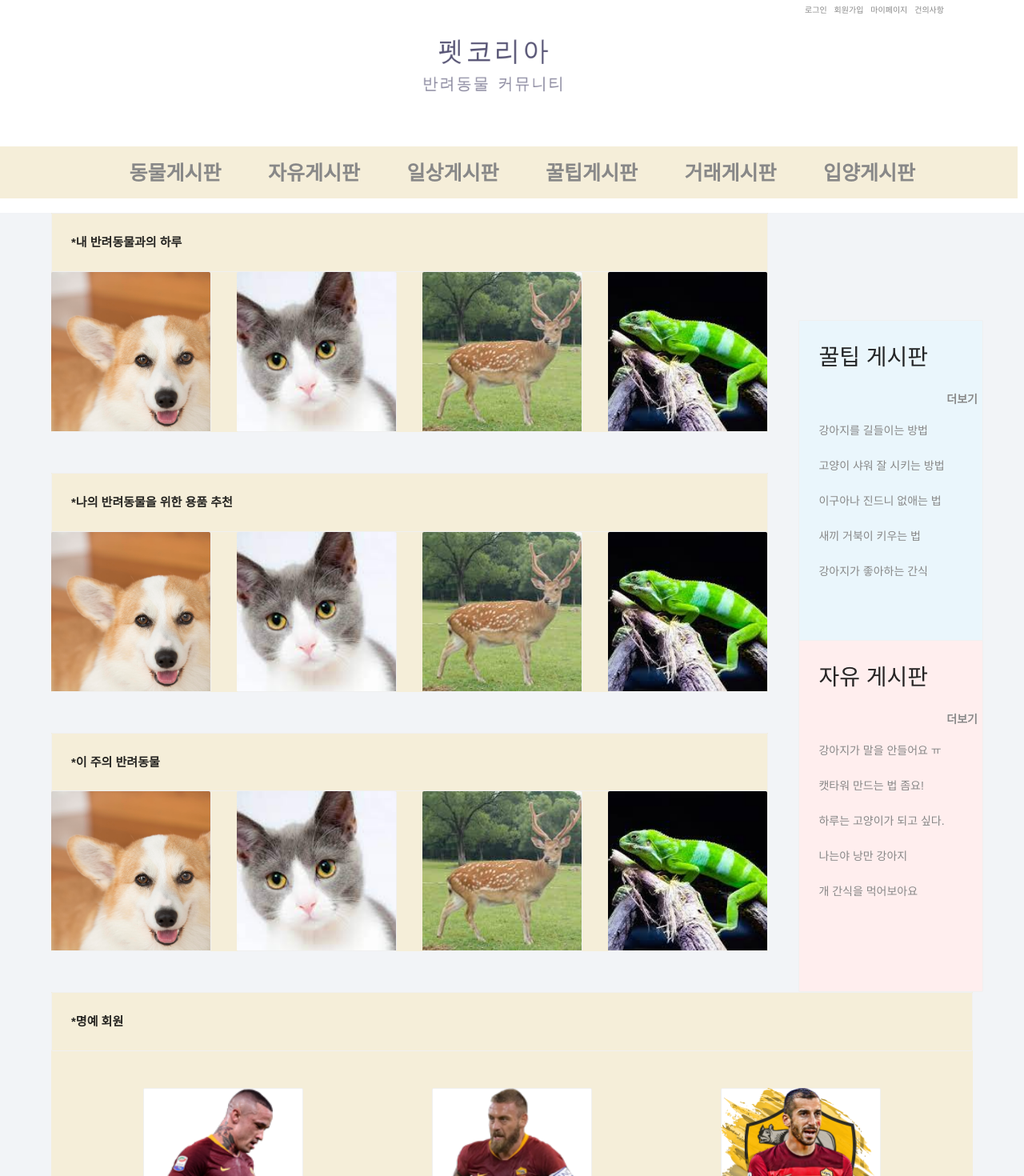
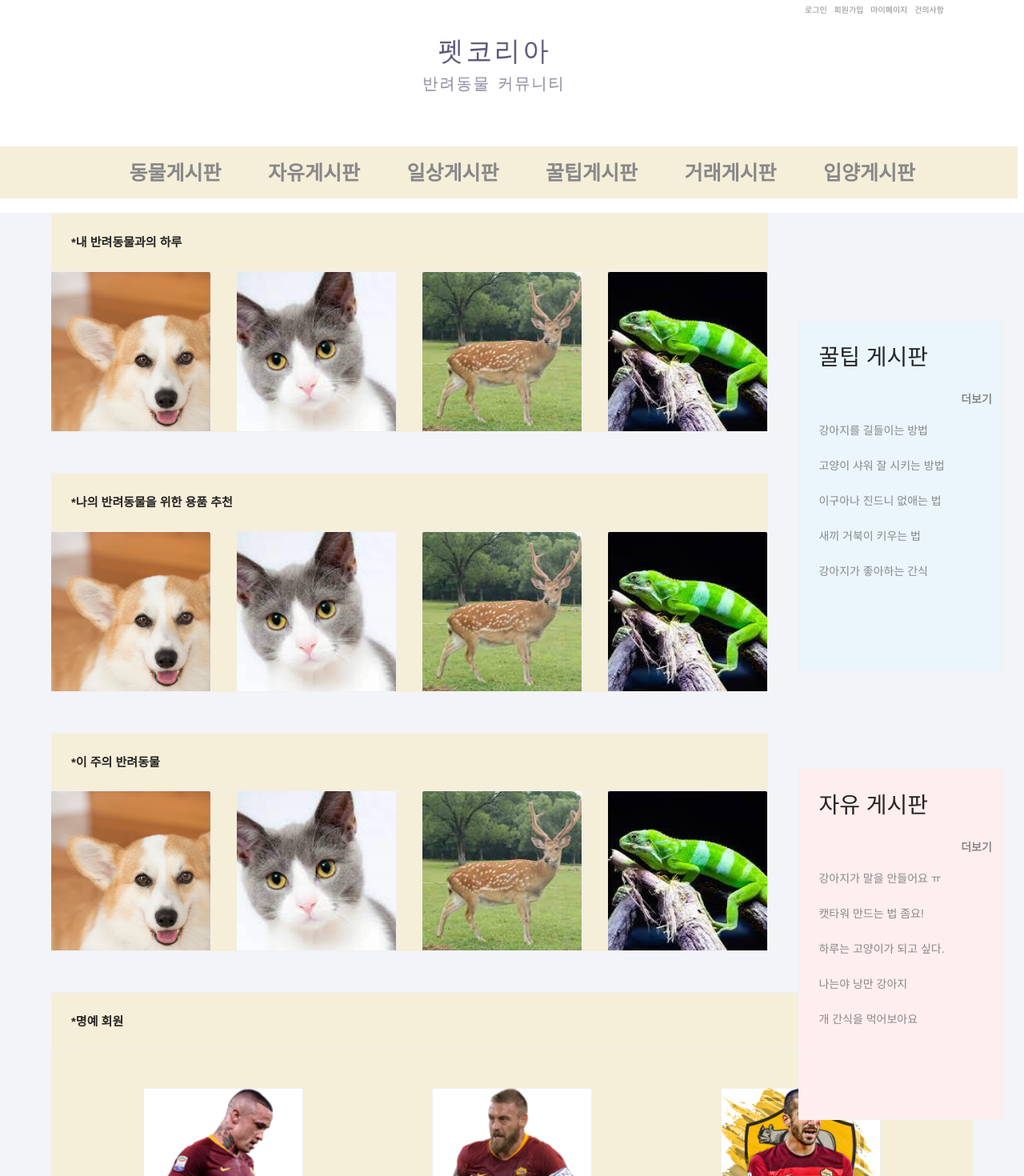
Before and after one commit to ys03055/animalProject, a React (Create React App) app: page / in a window 1280 px wide. Shown: the top 1470 px of the page at 80% size. Built offline with nearby package versions, Linux system fonts and the light colour scheme.

Commit message:
메인페이지 업데이트6

```diff
--- a/src/Main/MainPage.css
+++ b/src/Main/MainPage.css
@@ -76,7 +76,7 @@ main {
 }
 .honeyBoards{
     position: absolute;
-    width: 18%;
+    width: 20%;
     height:55%;
     top: 50%;
     left: 78%;
@@ -93,9 +93,9 @@ main {
 
 .freeBoards{
     position: absolute;
-    width: 18%;
+    width: 20%;
     height: 55%;
-    top: 100%;
+    top: 120%;
     left: 78%;
     background-color: #ffeeee;
 }
```
